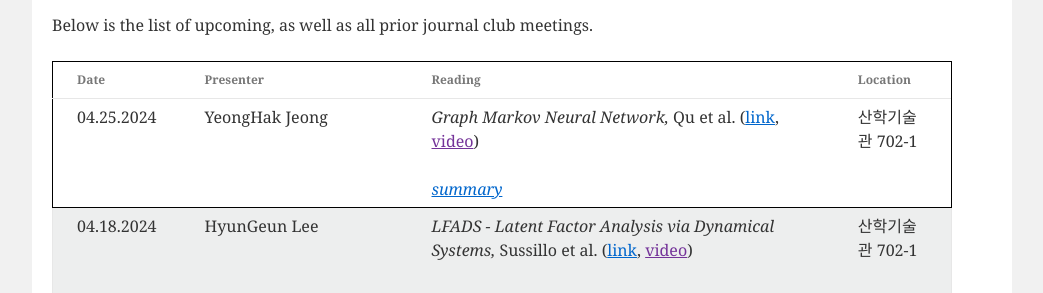
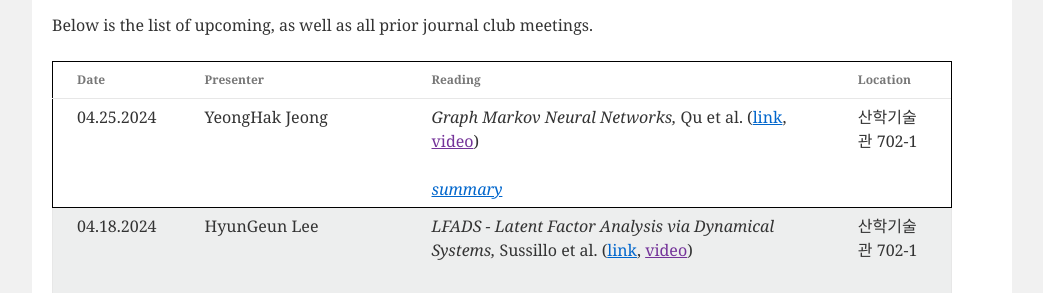
Before and after one commit to niai-lab/GraphML-JC, a Jekyll site: the page built from index.html, in a window 1280 px wide and 900 px high, scrolled down 631 px. Shown: the part 154-447 px from the top of the window, without its empty margins (118-1161 px from the left). Built offline with Jekyll 4.4.1, drawn with Linux system fonts in a browser that asks for light colours.

Commit message:
Update meeting_info.yml

```diff
--- a/_data/meeting_info.yml
+++ b/_data/meeting_info.yml
@@ -1,6 +1,6 @@
 - presenter: YeongHak Jeong
   date: 04.25.2024
-  paper: "Graph Markov Neural Network"
+  paper: "Graph Markov Neural Networks"
   authors: Qu et al.
   url: https://arxiv.org/abs/1905.06214
   location: "산학기술관 702-1"
```
